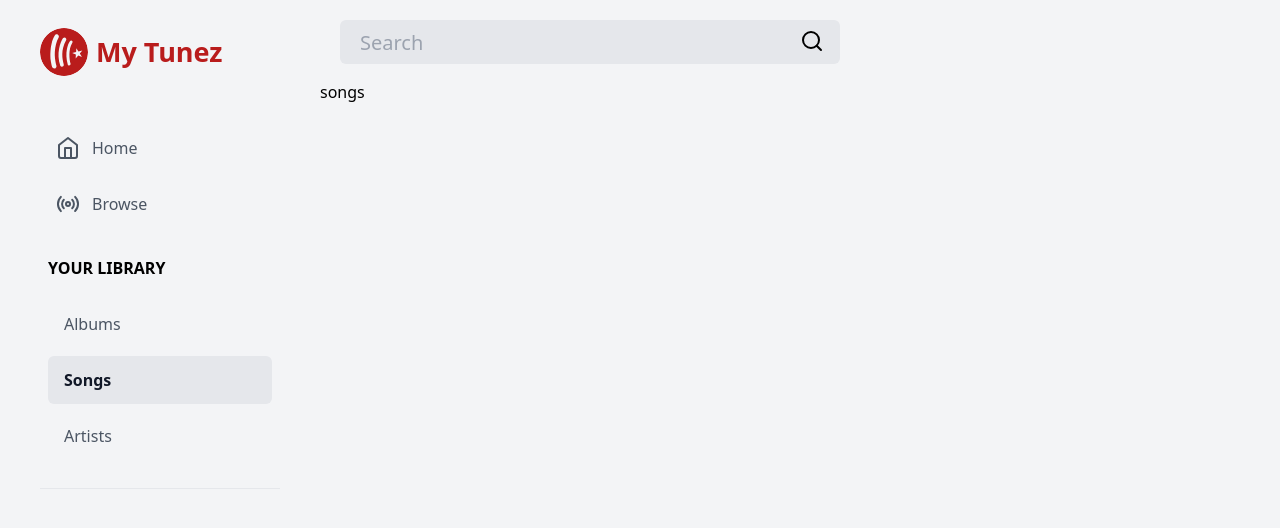
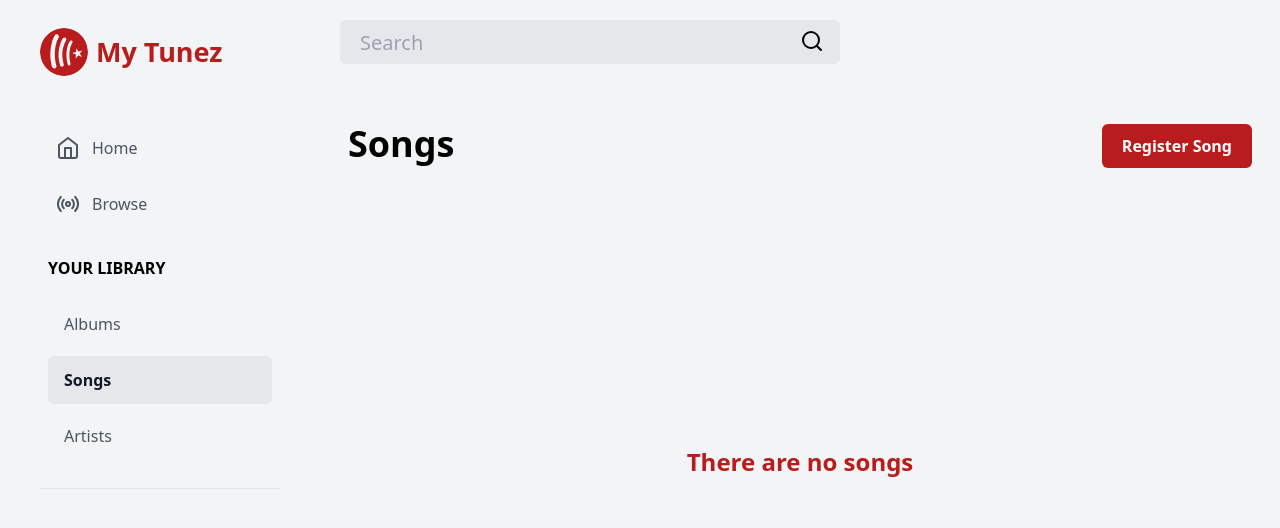
Before and after one commit to jacovzap-assuresoft/My-Tunez, a React (Vite) app: page /songs in a window 1280 px wide. Shown: the top 528 px of the page. Built offline with nearby package versions, Linux system fonts and the light colour scheme; a web font is replaced by a local one.

Commit message:
songs components added

```diff
--- a/package.json
+++ b/package.json
@@ -16,11 +16,13 @@
     "react-dom": "^18.2.0",
     "react-hook-form": "^7.49.2",
     "react-router-dom": "^6.21.1",
+    "uuid": "^9.0.1",
     "zustand": "^4.4.7"
   },
   "devDependencies": {
     "@types/react": "^18.2.43",
     "@types/react-dom": "^18.2.17",
+    "@types/uuid": "^9.0.7",
     "@typescript-eslint/eslint-plugin": "^6.14.0",
     "@typescript-eslint/parser": "^6.14.0",
     "@vitejs/plugin-react": "^4.2.1",
--- /dev/null
+++ b/src/components/number-form-control.tsx
@@ -0,0 +1,32 @@
+interface NumberFormControlProps {
+    label: string
+    value: number
+    onInput: (value: number) => void
+    isRequired?: boolean
+  }
+
+  const NumberFormControl = ({
+    label,
+    value,
+    onInput,
+    isRequired = false
+  }: NumberFormControlProps) => {
+    return (
+      <div className='flex flex-col gap-2'>
+        <div className='space-x-2'>
+          {' '}
+          <label htmlFor=''>{label}</label>
+          {isRequired && <span className='text-red-600'>*</span>}
+        </div>
+        <input
+          type='number'
+          value={value}
+          placeholder={label}
+          onChange={(event) => onInput(Number(event.target.value))}
+          className='w-full h-11 rounded-md bg-gray-100 px-3 font-normal text-md border-none outline-1 outline-gray-200 transition text-gray-800'
+        />
+      </div>
+    )
+  }
+
+  export default NumberFormControl
--- a/src/components/select-form-control.tsx
+++ b/src/components/select-form-control.tsx
@@ -1,9 +1,15 @@
+interface Option {
+  label: string
+  value: string
+}
+
+
 interface SelectFormControlProps {
   isRequired?: boolean
   label: string
   onSelect: (value: string) => void
   value: string
-  options: string[]
+  options: Option[]
 }
 
 const SelectFormControl = ({
@@ -28,9 +34,9 @@ const SelectFormControl = ({
         <option value='' disabled>
           Select an option
         </option>
-        {options.map((option: string) => (
-          <option key={option} value={option}>
-            {option}
+        {options.map((option: Option) => (
+          <option key={option.value} value={option.value}>
+            {option.label}
           </option>
         ))}
       </select>
--- a/src/hooks/useAlbums.tsx
+++ b/src/hooks/useAlbums.tsx
@@ -1,4 +1,5 @@
 import { useState, useEffect } from 'react'
+import { v4 as uuidv4 } from 'uuid'
 
 import { Album } from '../types'
 import { getAllAlbums, createAlbum } from '../services/albums'
@@ -50,6 +51,7 @@ const useAlbums = () => {
   const handleCreateAlbum = async (e: React.FormEvent<HTMLFormElement>) => {
     e.preventDefault()
     const newAlbum = {
+      id: uuidv4(),
       title,
       genre,
       potrait,
--- a/src/hooks/useArtists.tsx
+++ b/src/hooks/useArtists.tsx
@@ -1,4 +1,5 @@
 import { useState, useEffect } from 'react'
+import { v4 as uuidv4 } from 'uuid'
 
 import { Artist } from '../types'
 import { getAllArtists, createArtist } from '../services/artists'
@@ -35,8 +36,7 @@ const useArtists = () => {
       image !== ''
     ) {
       setIsFormValid(true)
-    }
-    else {
+    } else {
       setIsFormValid(false)
     }
   }, [name, genres, integrants, website, image])
@@ -52,6 +52,7 @@ const useArtists = () => {
   const handleCreateArtist = async (e: React.FormEvent<HTMLFormElement>) => {
     e.preventDefault()
     const newArtist = {
+      id: uuidv4(),
       name,
       genres,
       integrants,
@@ -72,8 +73,10 @@ const useArtists = () => {
   }
 
   const handleAddIntegrant = () => {
-    setIntegrants([...integrants, integrant])
-    setIntegrant('')
+    if (integrant !== '') {
+      setIntegrants([...integrants, integrant])
+      setIntegrant('')
+    }
   }
 
   const handleRemoveGenre = (index: number) => {
--- /dev/null
+++ b/src/hooks/useSongs.tsx
@@ -0,0 +1,130 @@
+import { useState, useEffect } from 'react'
+import { Album, Artist, Song } from '../types'
+import { getAllSongs, createSong } from '../services/songs'
+import { getAllAlbums } from '../services/albums'
+import { getAllArtists } from '../services/artists'
+
+interface SelectFormat {
+  label: string
+  value: string
+}
+
+const useSongs = () => {
+  const [songs, setSongs] = useState<Song[]>([])
+
+  const [title, setTitle] = useState('')
+  const [genre, setGenre] = useState('')
+  const [releaseDate, setReleaseDate] = useState('')
+  const [artistId, setArtistId] = useState('')
+  const [albumId, setAlbumId] = useState('')
+  const [duration, setDuration] = useState(NaN)
+  const [audio, setAudio] = useState('')
+
+  const [isFormValid, setIsFormValid] = useState(false)
+  const [albums, setAlbums] = useState<SelectFormat[]>([])
+  const [artists, setArtists] = useState<SelectFormat[]>([])
+
+  const handleGetSongs = async () => {
+    const response = await getAllSongs()
+    setSongs(response)
+  }
+
+  const handleGetAlbums = async () => {
+    const response = await getAllAlbums()
+    const format = response.map((album: Album) => {
+      return {
+        label: album.title,
+        value: album.id
+      }
+    }
+    )
+    setAlbums(format)
+  }
+
+  const handleGetArtists = async () => {
+    const response = await getAllArtists()
+    const format = response.map((artist: Artist) => {
+      return {
+        label: artist.name,
+        value: artist.id
+      }
+    }
+    )
+    setArtists(format)
+  }
+
+  useEffect(() => {
+    handleGetSongs()
+    handleGetAlbums()
+    handleGetArtists()
+  }, [])
+
+  useEffect(() => {
+    if (
+      title !== '' &&
+      genre !== '' &&
+      releaseDate !== '' &&
+      artistId !== '' &&
+      albumId !== '' &&
+      !Number.isNaN(duration) &&
+      audio !== ''
+    ) {
+      setIsFormValid(true)
+    } else {
+      setIsFormValid(false)
+    }
+  }, [title, genre, releaseDate, artistId, albumId, duration, audio])
+
+  const clearForm = () => {
+    setTitle('')
+    setGenre('')
+    setReleaseDate('')
+    setArtistId('')
+    setAlbumId('')
+    setDuration(NaN)
+    setAudio('')
+  }
+
+  const handleCreateSong = async (e: React.FormEvent<HTMLFormElement>) => {
+    e.preventDefault()
+    const newSong = {
+      title,
+      genre,
+      releaseDate: new Date(releaseDate),
+      artistId,
+      albumId,
+      duration,
+      audio
+    }
+
+    await createSong(newSong)
+    await handleGetSongs()
+    clearForm()
+  }
+
+  return {
+    songs,
+    title,
+    setTitle,
+    genre,
+    setGenre,
+    releaseDate,
+    setReleaseDate,
+    artistId,
+    setArtistId,
+    albumId,
+    setAlbumId,
+    duration,
+    setDuration,
+    audio,
+    setAudio,
+
+    albums,
+    artists,
+    isFormValid,
+
+    handleCreateSong
+  }
+}
+
+export default useSongs
--- a/src/pages/songs.tsx
+++ b/src/pages/songs.tsx
@@ -1,6 +1,93 @@
+import TextFormControl from '../components/text-form-control'
+import NumberFormControl from '../components/number-form-control'
+import DateFormControl from '../components/date-form-control'
+import SelectFormControl from '../components/select-form-control'
+
+import Button from '../components/button'
+import Modal from '../components/modal'
+
+import useSongs from '../hooks/useSongs'
+
 const Songs = () => {
+  const songs = useSongs()
+
   return (
-    <div>songs</div>
+    <div className='grow flex flex-col px-7 py-11'>
+      <section className='flex justify-between'>
+        <h1 className=' text-4xl font-bold'>Songs</h1>
+        <Modal title={'Register Song'}>
+          <form
+            className='flex flex-col gap-4'
+            onSubmit={songs.handleCreateSong}
+          >
+            <TextFormControl
+              label={'Title'}
+              isRequired
+              value={songs.title}
+              onInput={songs.setTitle}
+            />
+            <TextFormControl
+              label={'Genre'}
+              isRequired
+              value={songs.genre}
+              onInput={songs.setGenre}
+            />
+            <DateFormControl
+              label={'Release Year'}
+              isRequired
+              value={songs.releaseDate}
+              onInput={songs.setReleaseDate}
+            />
+            <SelectFormControl
+              label={'Artist'}
+              isRequired
+              value={songs.artistId}
+              onSelect={songs.setArtistId}
+              options={songs.artists}
+            />
+            <SelectFormControl
+              label={'Album'}
+              isRequired
+              value={songs.albumId}
+              onSelect={songs.setAlbumId}
+              options={songs.albums}
+            />
+            <NumberFormControl
+              label={'Duration'}
+              isRequired
+              value={songs.duration}
+              onInput={songs.setDuration}
+            />
+            <TextFormControl
+              label={'Audio'}
+              isRequired
+              value={songs.audio}
+              onInput={songs.setAudio}
+            />
+           <Button label={'Save'} type={'submit'} isDisabled={!songs.isFormValid}/>
+          </form>
+        </Modal>
+      </section>
+      {songs.songs.length === 0 && (
+        <div className='flex items-center justify-center grow'>
+          <p className=' font-semibold text-2xl text-red-700'>
+            There are no songs
+          </p>
+        </div>
+      )}
+      {songs.songs.map(album => (
+        <div key={album.title}>
+          <div>{album.title}</div>
+          <div>{album.genre}</div>
+          <div>{album.releaseDate.toString()}</div>
+          <div>{album.artistId}</div>
+          <div>{album.albumId}</div>
+          <div>{album.duration}</div>
+          <div>{album.audio}</div>
+        </div>
+      ))}
+      <div></div>
+    </div>
   )
 }
 
--- /dev/null
+++ b/src/services/songs.ts
@@ -0,0 +1,23 @@
+import { Song } from "../types"
+
+export const getAllSongs = async () => {
+    const response = localStorage.getItem('songs')
+
+    if (response) {
+        return JSON.parse(response)
+    } else {
+        return []
+    }
+}
+
+export const createSong = async (song: Song) => {
+    const response = localStorage.getItem('songs')
+
+    if (response) {
+        const songs = JSON.parse(response)
+        songs.push(song)
+        localStorage.setItem('songs', JSON.stringify(songs))
+    } else {
+        localStorage.setItem('songs', JSON.stringify([song]))
+    }
+}
```
Also changed, not shown: src/types.ts (+7 -4 lines), 1 other file (tests, documents, lock files or other folders).
